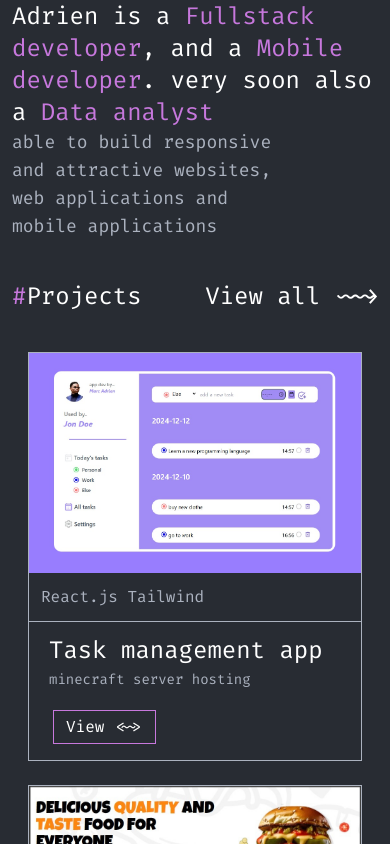
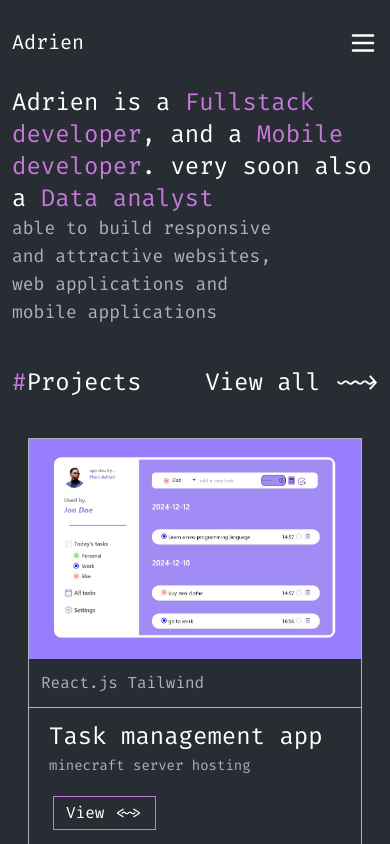
Before and after one commit to AdrienDjiongo/PortfolioAdrien, a Next.js app in the folder my-app/: page / in a window 390 px wide. Shown: the top 844 px of the page. Built offline with nearby package versions, Linux system fonts and the light colour scheme.

Commit message:
Changes to be committed: 	modified:   my-app/app/components/Header.jsx

```diff
--- a/my-app/app/components/Header.jsx
+++ b/my-app/app/components/Header.jsx
@@ -1,4 +1,5 @@
 import Image from "next/image";
+import { Menu } from "lucide-react";
 
 import "@fontsource/fira-code/400.css"; // Regular weight
 import "@fontsource/fira-code/700.css"; // Bold weight (optional)
@@ -6,9 +7,10 @@ import "@fontsource/fira-code/700.css"; // Bold weight (optional)
 const Header = () => {
   return (
     <div>
-      <div className=" hidden sm:flex text-white justify-between my-7 ">
-        <p>Adrien</p>
-        <div className="flex gap-8 text-[#ABB2BF] ">
+      <div className=" flex text-white justify-between my-7 ">
+        <p className="text-xl">Adrien</p>
+        <Menu className=" sm:hidden" size={30} />
+        <div className="gap-8 hidden sm:flex text-[#ABB2BF] ">
           <p>
             {" "}
             <span className="text-[#C778DD] ">#</span>Home
```
